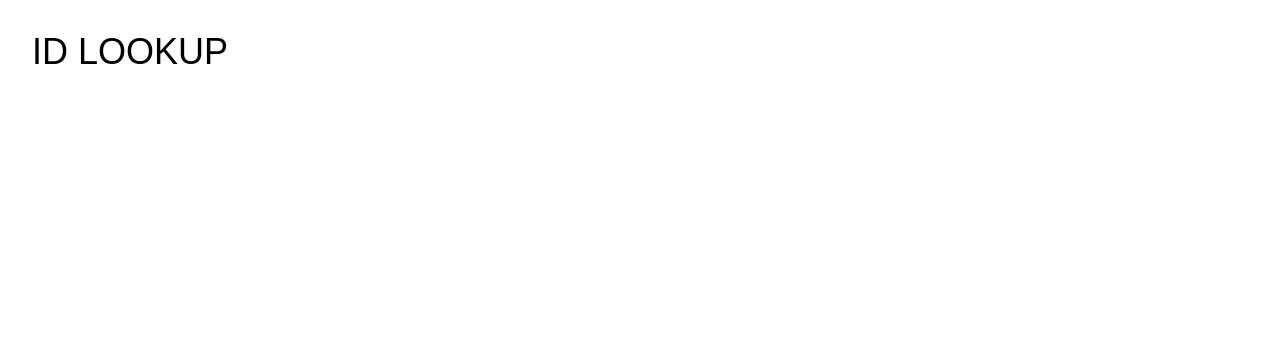
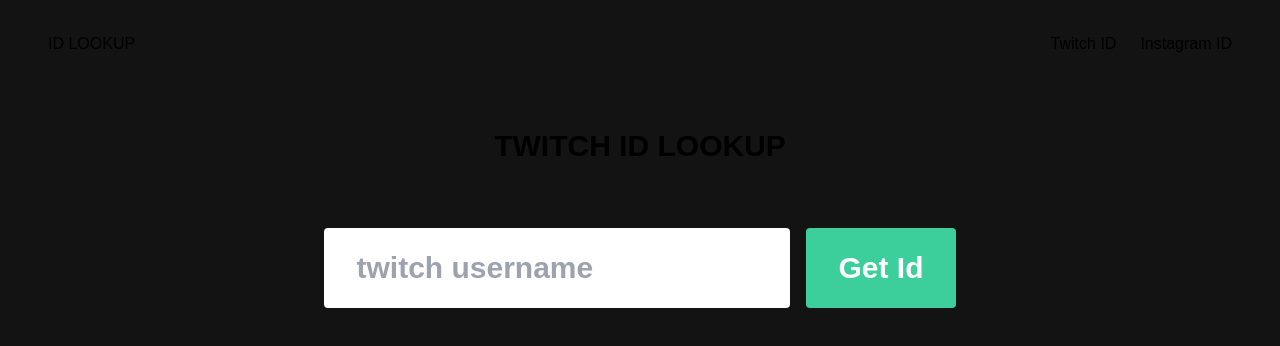
Before and after one commit to guinhoshuto/id-lookup, a Next.js app: page / in a window 1280 px wide. Shown: the top 346 px of the page. Built offline with nearby package versions, Linux system fonts and the light colour scheme; a web font is replaced by a local one.

Commit message:
index vai pra twitch e estilizacoes

```diff
--- a/components/Header.tsx
+++ b/components/Header.tsx
@@ -2,7 +2,7 @@
 
 export default function Header(){
     return(
-        <div className="w-full h-8 flex justify-between py-8 px-12 mb-8 ">
+        <div className="w-full h-8 flex justify-between py-8 px-12 mb-8">
             <div>
                 ID LOOKUP
             </div>
--- a/components/searchInput.tsx
+++ b/components/searchInput.tsx
@@ -23,7 +23,7 @@
                 {/* <input type="submit" value="Get Id" /> */}
                 <button
                     onClick={() => props.searchId(props.q)}
-                    className="block px-8 bg-ok text-white border-solid border-1 h-20 rounded"
+                    className="block px-8 bg-ok text-white border-solid border-1 h-20 rounded hover:bg-ok-hover"
                 >
                     Get Id
                 </button>
--- a/pages/index.tsx
+++ b/pages/index.tsx
@@ -1,11 +1,10 @@
 import { Inter } from '@next/font/google'
+import Twitch from './twitch'
 
 const inter = Inter({ subsets: ['latin'] })
 
 export default function Home() {
   return (
-    <div className='p-8'>
-      <h1 className="text-4xl">ID LOOKUP</h1>
-    </div>
+    <Twitch />
   )
 }
--- a/styles/globals.css
+++ b/styles/globals.css
@@ -7,6 +7,7 @@
   max-width: 100vw;
   overflow-x: hidden;
   font-family: 'Unbounded', sans-serif;
+  background-color: #131313;
 }
 
 a {
--- a/tailwind.config.js
+++ b/tailwind.config.js
@@ -8,6 +8,7 @@
     extend: {
       colors: {
         'ok': '#3ccf9b',
+        'ok-hover': '#1ff2a1',
         'error': '#f2526e'
       }
     },
```
